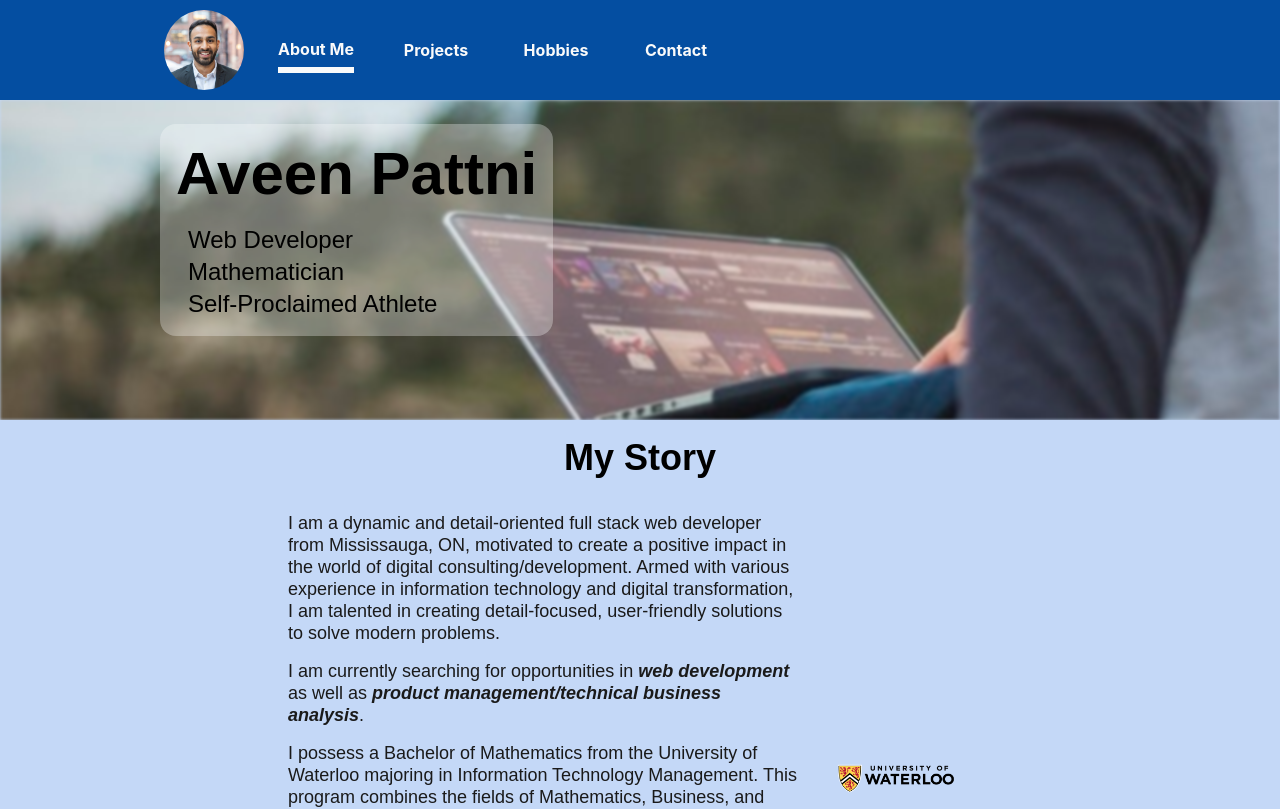
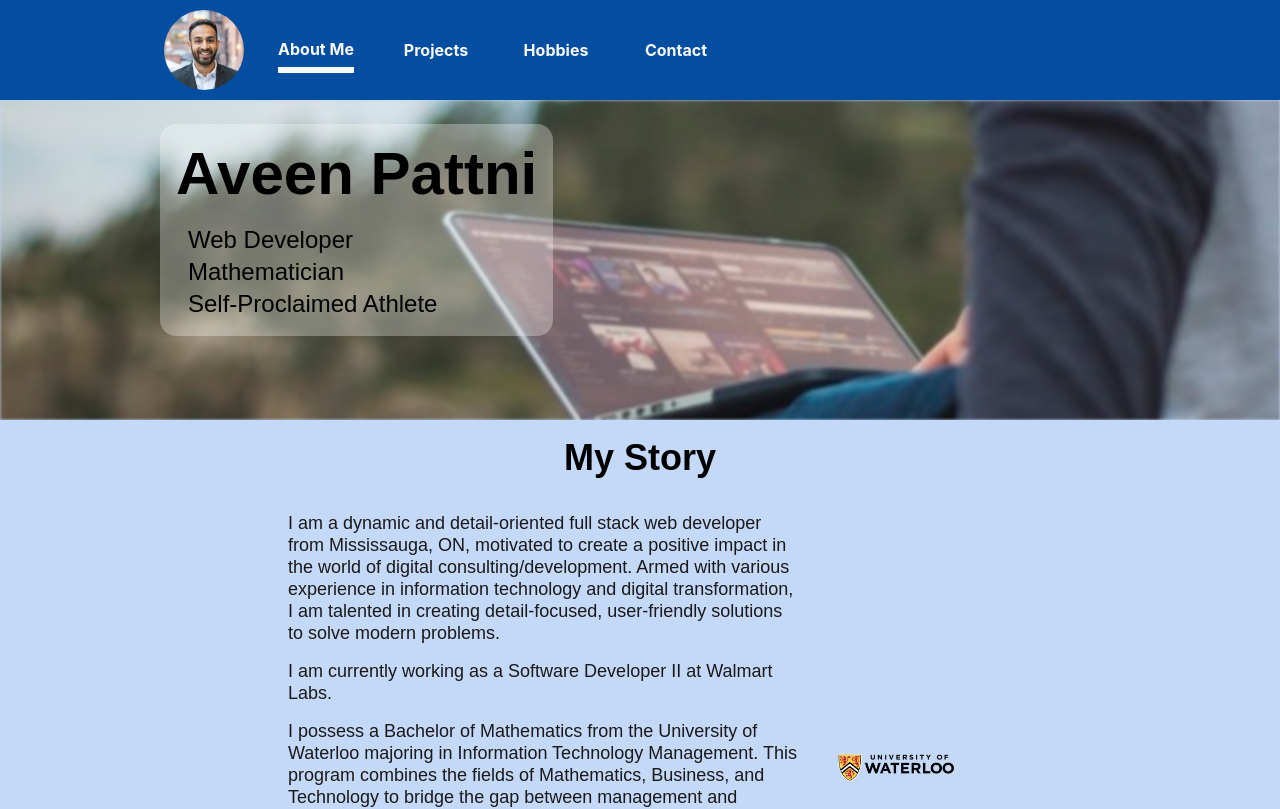
Before and after one commit to aveenpattni/AveenPattni, a React (Create React App) app in the folder client/: page /about in a window 1280 px wide. Shown: the top 809 px of the page. Built offline with nearby package versions, Linux system fonts and the light colour scheme.

Commit message:
fix about paragraph

```diff
--- a/client/src/components/About.js
+++ b/client/src/components/About.js
@@ -31,7 +31,7 @@ export default class About extends Component {
                   I am a dynamic and detail-oriented full stack web developer from Mississauga, ON,  motivated to create a positive impact in the world of digital consulting/development. Armed with various experience in information technology and digital transformation, I am talented in creating detail-focused, user-friendly solutions to solve modern problems.
                 </p>
                 <p>
-                  I am currently searching for opportunities in <strong><em>web development</em></strong> as well as <strong><em>product management/technical business analysis</em></strong>.
+                  I am currently working as a Software Developer II at Walmart Labs.
                 </p>
                 <p>
                   I possess a Bachelor of Mathematics from the University of Waterloo majoring in Information Technology Management. This program combines the fields of Mathematics, Business, and Technology to bridge the gap between management and technology.
--- a/client/src/index.js
+++ b/client/src/index.js
@@ -4,4 +4,7 @@ import {BrowserRouter} from 'react-router-dom';
 import './index.scss';
 import App from './App';
 
-ReactDOM.render(<BrowserRouter><App /></BrowserRouter>, document.getElementById('root'));
+ReactDOM.render(
+  <BrowserRouter><App /></BrowserRouter>,
+   document.getElementById('root')
+);
```
